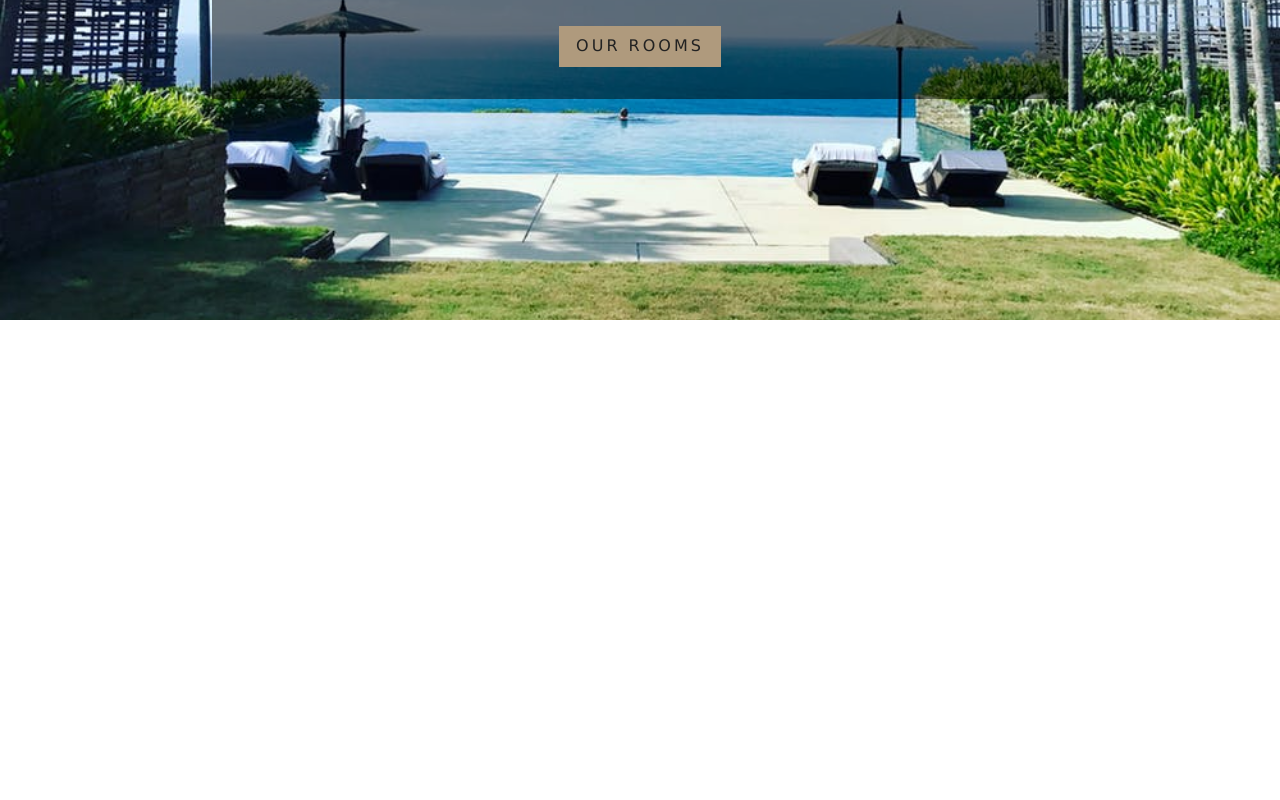
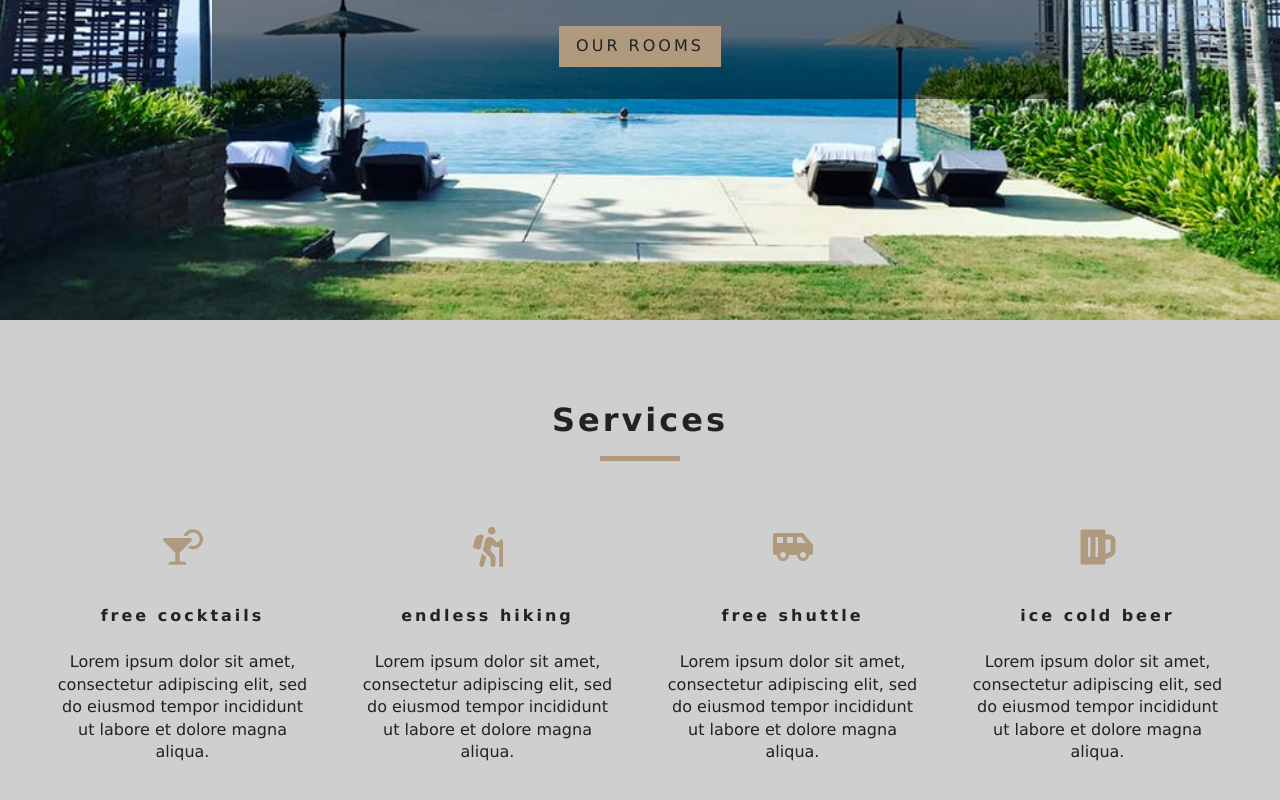
Before and after one commit to DaWood32913/react-beach-resort, a React (Create React App) app: page / in a window 1280 px wide. Shown: the part 480-1280 px from the top of the page. Before the commit the page ends 800 px from the top, so only its background shows below. Built offline with nearby package versions, Linux system fonts and the light colour scheme; the HTML template or start-up script is replaced by a standard one.

Commit message:
setup services with font awesome icons

```diff
--- a/src/components/Services.js
+++ b/src/components/Services.js
@@ -1,15 +1,54 @@
-import React, { Component } from 'react'
-import Title from './Title'
+import React, { Component } from "react";
+import Title from "./Title";
+import { FaCocktail, FaHiking, FaShuttleVan, FaBeer } from "react-icons/fa";
 
 export class Services extends Component {
-
-    render() {
-        return (
-            <div>
-                <Title title="service" />
-            </div>
-        )
-    }
+  state = {
+    services: [
+      {
+        icon: <FaCocktail />,
+        title: "free cocktails",
+        info:
+          "Lorem ipsum dolor sit amet, consectetur adipiscing elit, sed do eiusmod tempor incididunt ut labore et dolore magna aliqua."
+      },
+      {
+        icon: <FaHiking />,
+        title: "endless hiking",
+        info:
+          "Lorem ipsum dolor sit amet, consectetur adipiscing elit, sed do eiusmod tempor incididunt ut labore et dolore magna aliqua."
+      },
+      {
+        icon: <FaShuttleVan />,
+        title: "free shuttle",
+        info:
+          "Lorem ipsum dolor sit amet, consectetur adipiscing elit, sed do eiusmod tempor incididunt ut labore et dolore magna aliqua."
+      },
+      {
+        icon: <FaBeer />,
+        title: "ice cold beer",
+        info:
+          "Lorem ipsum dolor sit amet, consectetur adipiscing elit, sed do eiusmod tempor incididunt ut labore et dolore magna aliqua."
+      }
+    ]
+  };
+  render() {
+    return (
+      <section className="services">
+        <Title title="services" />
+        <div className="services-center">
+          {this.state.services.map((item, index) => {
+            return (
+              <article key={index} className="service">
+                <span>{item.icon}</span>
+                <h6>{item.title}</h6>
+                <p>{item.info}</p>
+              </article>
+            );
+          })}
+        </div>
+      </section>
+    );
+  }
 }
 
-export default Services
+export default Services;
--- a/src/pages/Home.js
+++ b/src/pages/Home.js
@@ -2,9 +2,11 @@
 import Hero from "../components/Hero";
 import Banner from "../components/Banner";
 import{ Link } from 'react-router-dom';
+import Services from '../components/Services';
 
 export default function Home() {
     return (
+        <>
         <Hero>
             <Banner title="luxurious rooms" subtitle="deluxe rooms starting at $299">
             <Link to='/rooms' className="btn-primary">
@@ -12,6 +14,8 @@
             </Link>
             </Banner>
         </Hero>
+        <Services />
+        </>
 
     )
 
```
